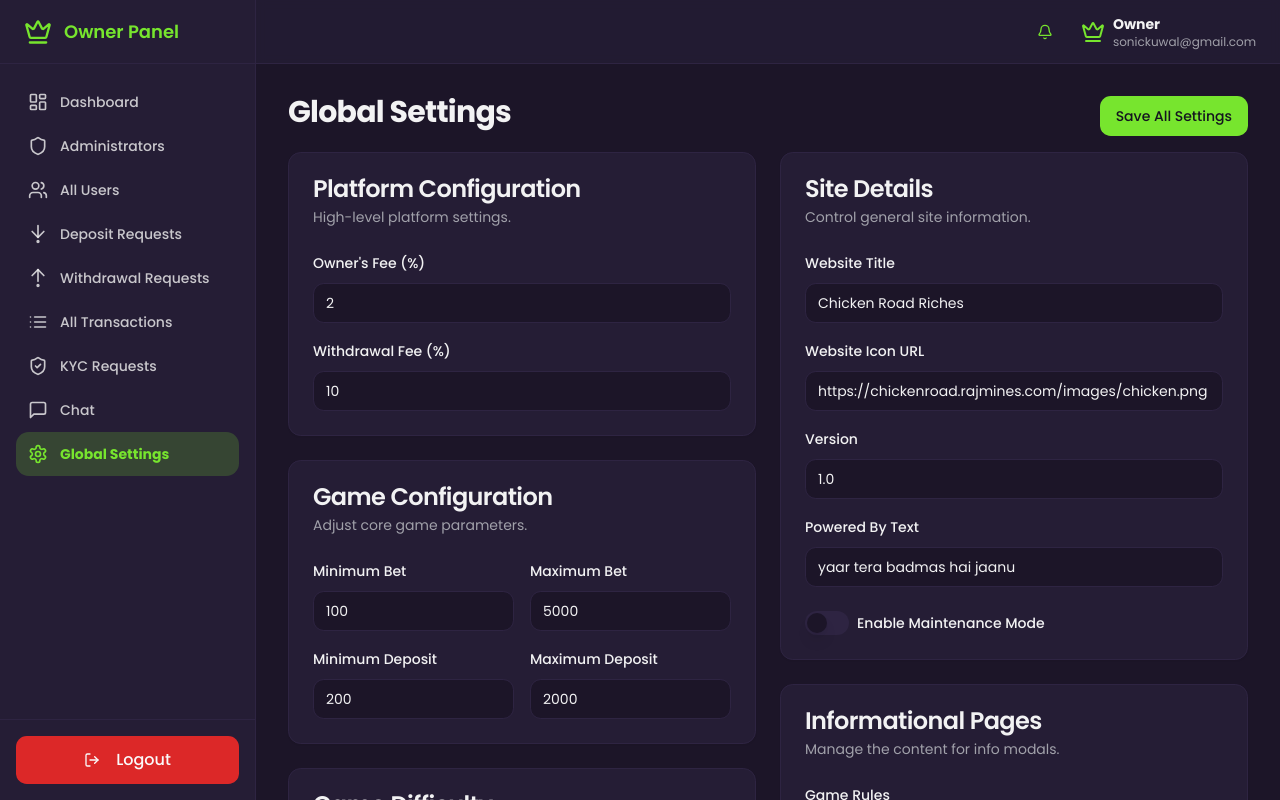
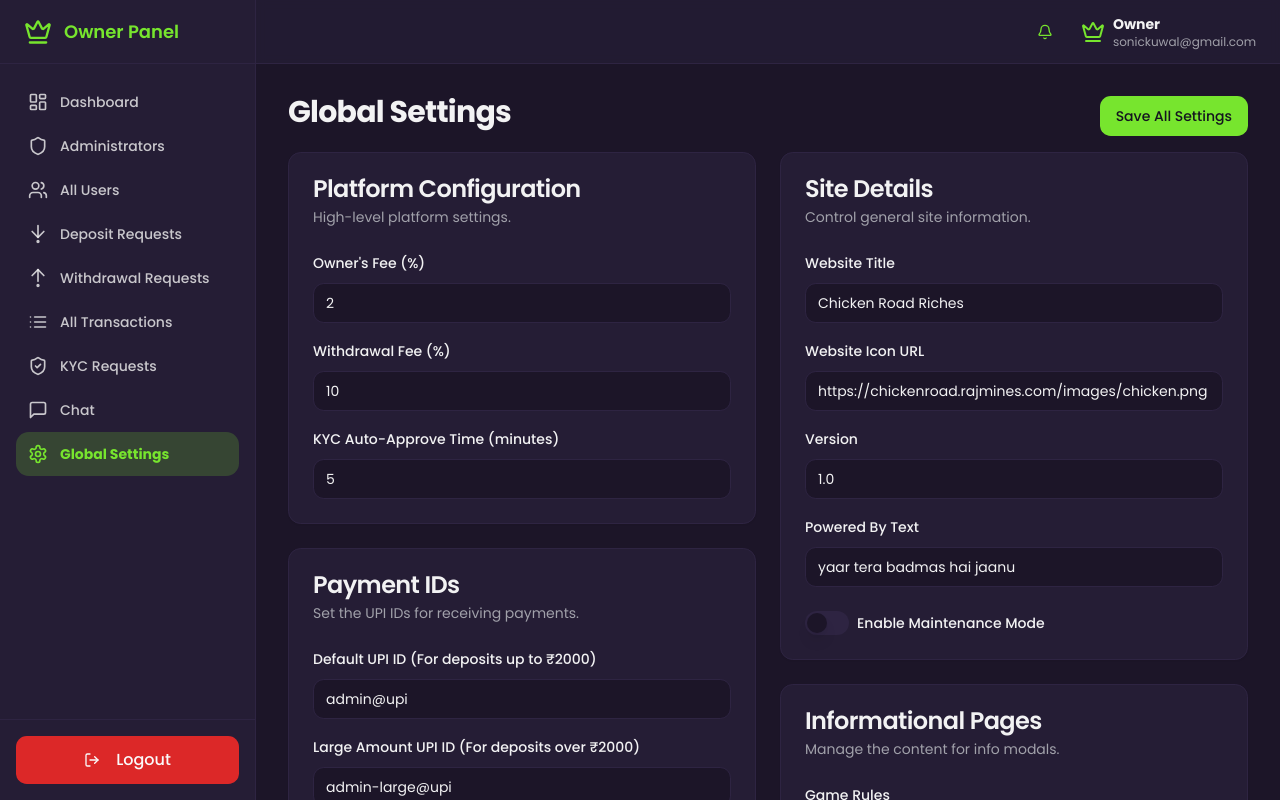
Before and after one commit to Soninkuwal/chikan-kuwal-new, a Next.js app: page /owner/settings in a window 1280 px wide. Shown: the top 800 px of the page. Built offline with nearby package versions, Linux system fonts and the light colour scheme.

Commit message:
Update page.tsx

```diff
--- a/src/app/owner/settings/page.tsx
+++ b/src/app/owner/settings/page.tsx
@@ -32,6 +32,9 @@ const defaultSettings = {
     howToPlay: '1. Select your bet amount.\n2. Choose the game difficulty.\n3. Click "Play" to start the game.\n4. Watch the multiplier increase.\n5. Click "Cash Out" before the game crashes to win.',
     supportInfo: 'For any support queries, please contact us at support@example.com or join our Telegram channel.',
     withdrawalInfo: 'The initial demo amount is not withdrawable. Withdrawals are subject to admin approval. A {fee}% processing fee will be applied to your winnings. You can only make one withdrawal every 24 hours.',
+    upiId: 'admin@upi',
+    upiIdLarge: 'admin-large@upi',
+    kycAutoApproveTime: '5',
 };
 
 export default function GlobalSettingsPage() {
@@ -42,6 +45,8 @@ export default function GlobalSettingsPage() {
         const savedSettings = localStorage.getItem('adminSettings');
         if (savedSettings) {
             setSettings(prev => ({...prev, ...JSON.parse(savedSettings)}));
+        } else {
+             localStorage.setItem('adminSettings', JSON.stringify(defaultSettings));
         }
     }, []);
 
@@ -85,6 +90,26 @@ export default function GlobalSettingsPage() {
                      <div className="space-y-2">
                         <Label htmlFor="withdrawalFee">Withdrawal Fee (%)</Label>
                         <Input id="withdrawalFee" value={settings.withdrawalFee} onChange={handleInputChange} type="number" />
+                    </div>
+                     <div className="space-y-2">
+                        <Label htmlFor="kycAutoApproveTime">KYC Auto-Approve Time (minutes)</Label>
+                        <Input id="kycAutoApproveTime" value={settings.kycAutoApproveTime} onChange={handleInputChange} type="number" />
+                    </div>
+                </CardContent>
+            </Card>
+            <Card>
+                <CardHeader>
+                    <CardTitle>Payment IDs</CardTitle>
+                    <CardDescription>Set the UPI IDs for receiving payments.</CardDescription>
+                </CardHeader>
+                <CardContent className="space-y-4">
+                    <div className="space-y-2">
+                        <Label htmlFor="upiId">Default UPI ID (For deposits up to ₹2000)</Label>
+                        <Input id="upiId" value={settings.upiId} onChange={handleInputChange} placeholder="e.g., yourname@upi" />
+                    </div>
+                    <div className="space-y-2">
+                        <Label htmlFor="upiIdLarge">Large Amount UPI ID (For deposits over ₹2000)</Label>
+                        <Input id="upiIdLarge" value={settings.upiIdLarge} onChange={handleInputChange} placeholder="e.g., business@upi" />
                     </div>
                 </CardContent>
             </Card>
```
